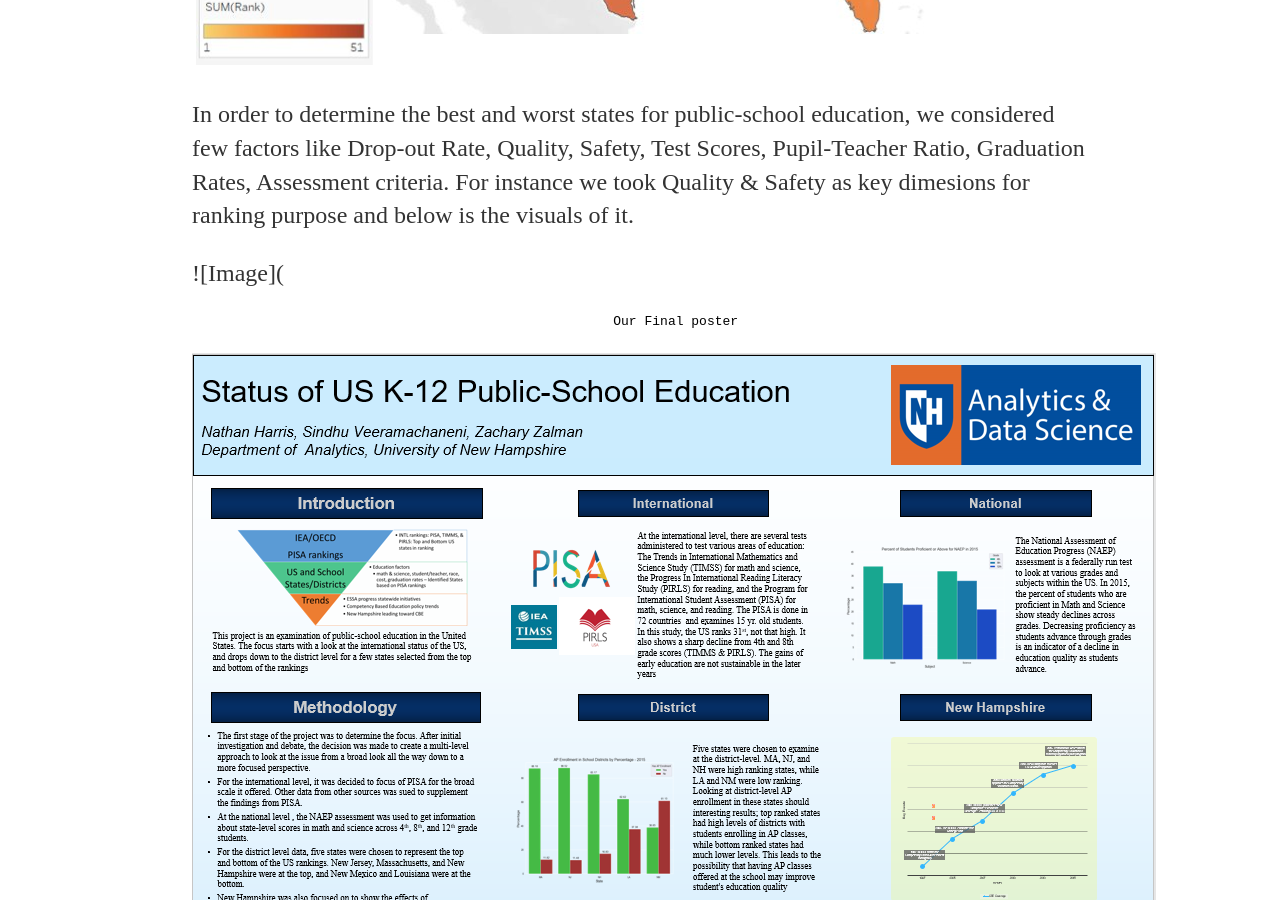
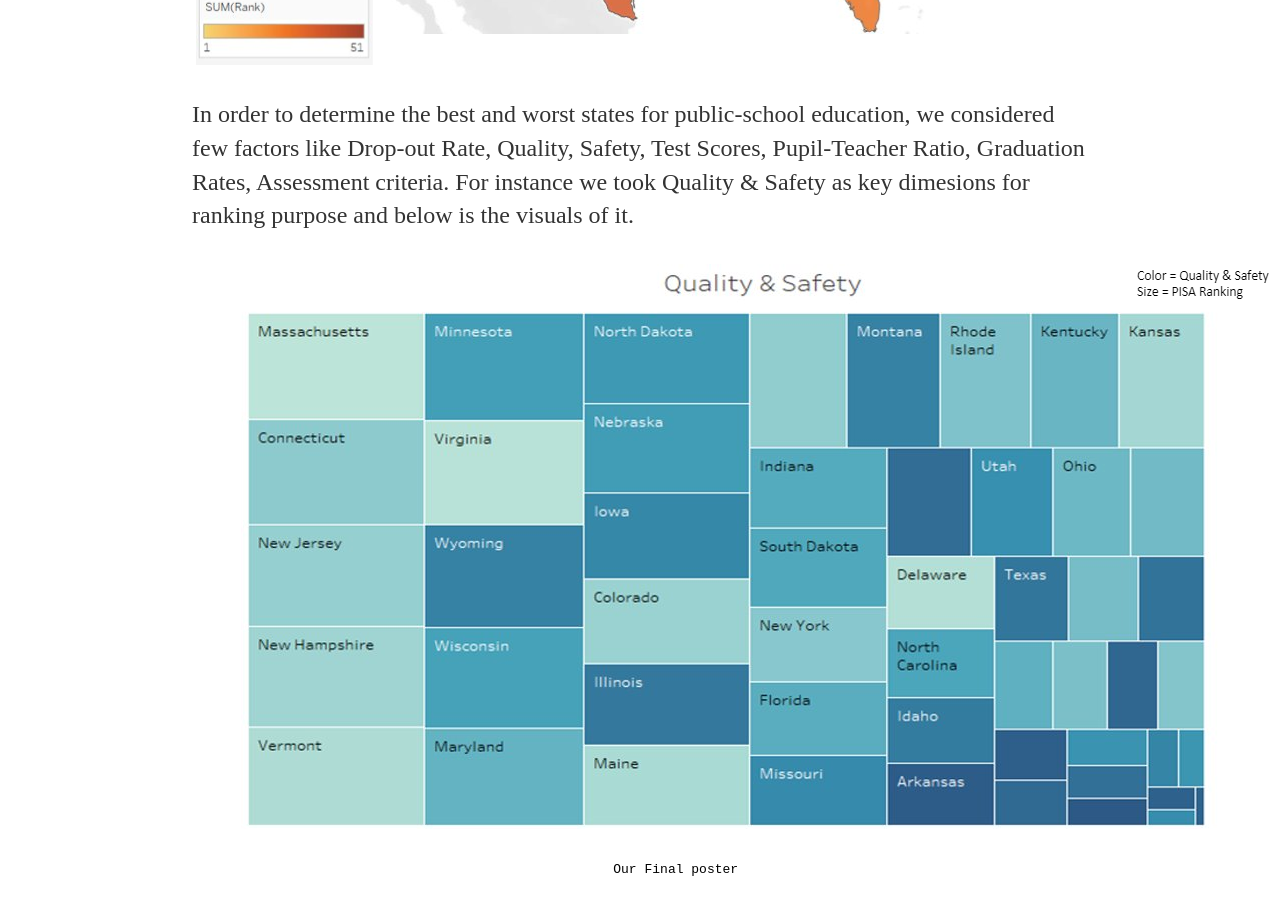
Before and after one commit to VeeramachaneniKumaraSindhu/VeeramachaneniKumaraSindhu.github.io, a Jekyll site: the page built from _posts/2019-10-31-Summer Practicum-post.md, in a window 1280 px wide and 900 px high, scrolled down 1399 px. Built offline with Jekyll 4.4.1, drawn with Linux system fonts in a browser that asks for light colours.

Commit message:
Update 2019-10-31-Summer Practicum-post.md

```diff
--- a/_posts/2019-10-31-Summer Practicum-post.md
+++ b/_posts/2019-10-31-Summer Practicum-post.md
@@ -19,7 +19,8 @@
 In order to determine the best and worst states for public-school education, we considered few factors like Drop-out Rate, Quality, Safety, Test Scores, Pupil-Teacher Ratio, Graduation Rates, Assessment criteria. For instance we took Quality & Safety as key dimesions for ranking purpose and below is the visuals of it.
 
 
-![Image](
+![Image](https://github.com/VeeramachaneniKumaraSindhu/VeeramachaneniKumaraSindhu.github.io/blob/master/images/FactorWise.PNG?raw=true)
+
 
                                                           Our Final poster
 
```
